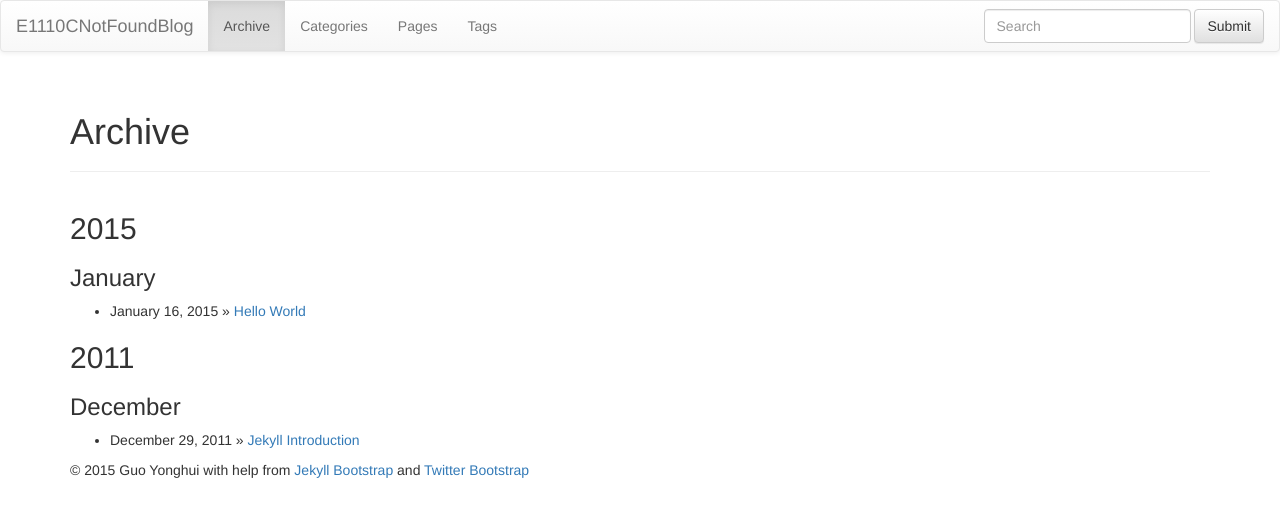
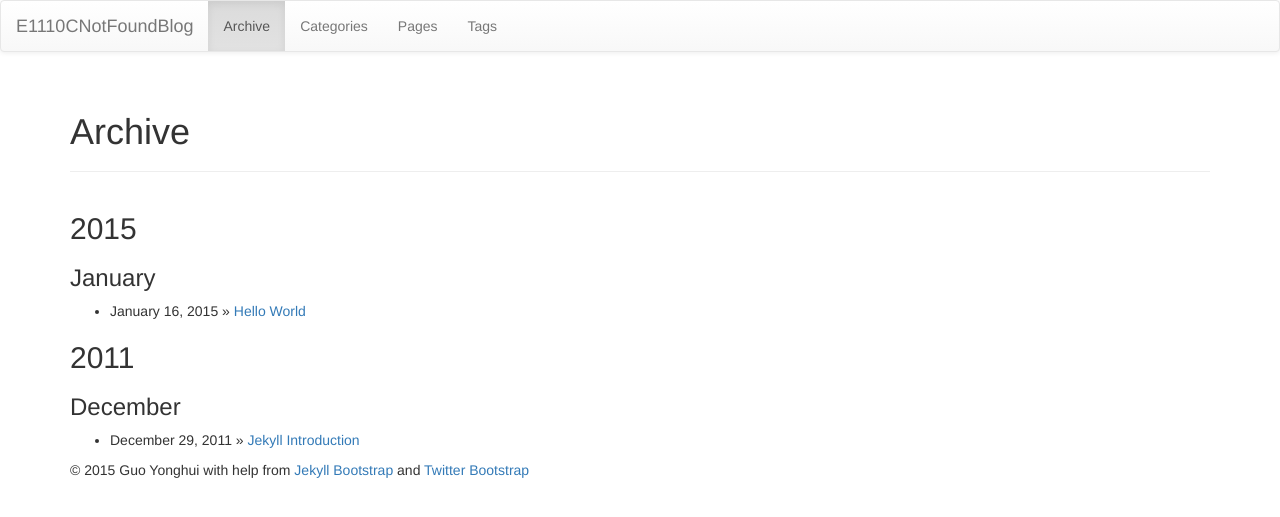
Before and after one commit to E1110CNotFound/E1110CNotFound.github.io, a Jekyll site: the page built from archive.html, in a window 1280 px wide. Shown: the top 517 px of the page. Built offline with Jekyll 4.4.1, drawn with Linux system fonts in a browser that asks for light colours; nearby versions of some CDN libraries; library files that are not in the unit come from our copies.

Commit message:
commit 1.0

```diff
--- a/_includes/themes/bootstrap-3/default.html
+++ b/_includes/themes/bootstrap-3/default.html
@@ -63,12 +63,12 @@
             {% assign group = 'navigation' %}
             {% include JB/pages_list %}
           </ul>
-          <form class="navbar-form navbar-right" role="search">
+          <!--<form class="navbar-form navbar-right" role="search">
             <div class="form-group">
               <input type="text" class="form-control" placeholder="Search">
             </div>
             <button type="submit" class="btn btn-default">Submit</button>
-          </form>
+          </form>-->
         </div><!-- /.navbar-collapse -->
       </nav>
 
```
